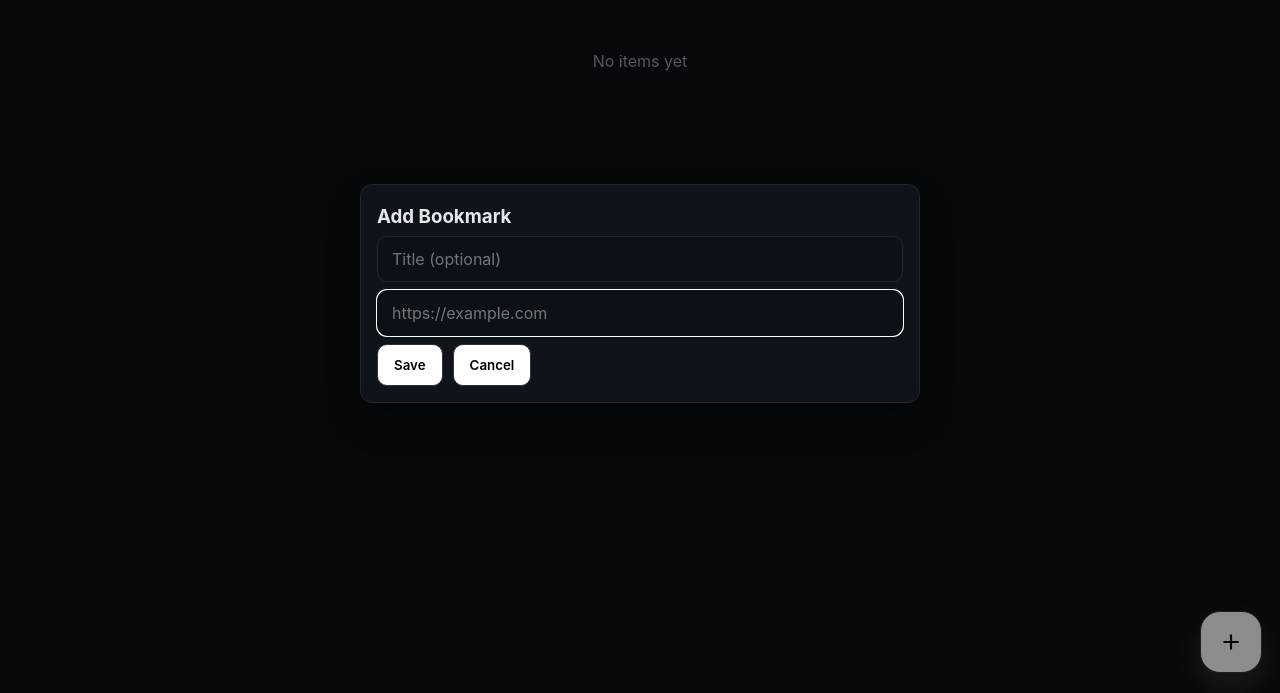
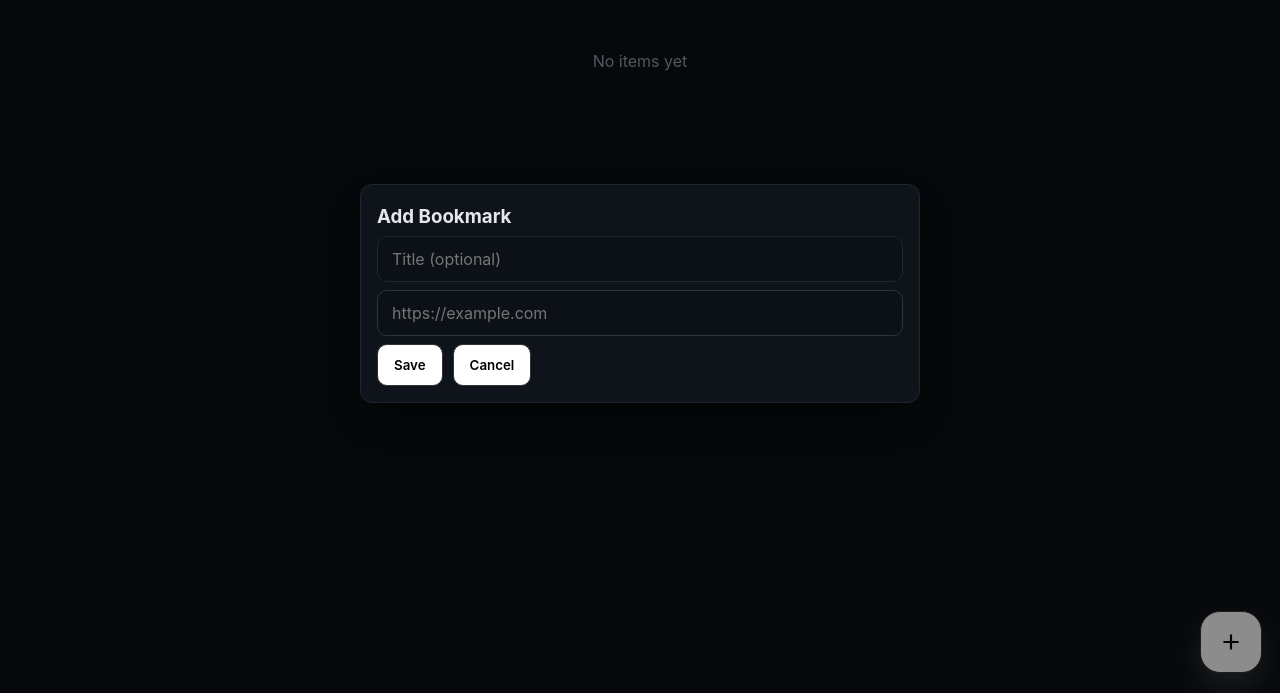
Before and after one commit to bulkget/Bookmarks, a plain HTML site: page index.html in a window 1280 px wide. Both pictures are taken after a click on the button "Add". Shown: the part 107-800 px from the top of the page. Drawn offline with Linux system fonts and the light colour scheme.

Commit message:
Update index.html

```diff
--- a/index.html
+++ b/index.html
@@ -138,6 +138,16 @@
 
 /* 5) กันเบราว์เซอร์ทำ selection สีน้ำเงินบนบางเครื่อง */
 ::selection { background: transparent; }
+
+
+/* ตัดขอบเหลืองตอนโฟกัสช่องกรอก */
+input:focus {
+  outline: none !important;
+  border-color: #2a3644;      /* เส้นขอบเข้มแบบดาร์ก */
+  box-shadow: none !important;/* ไม่ให้มีเงาสีเหลือง/ฟ้า */
+  background: #0c1117;        /* ให้คงสีพื้นเดิม */
+}
+
 </style></head>
 <body>
 <div class="wrap">
```
